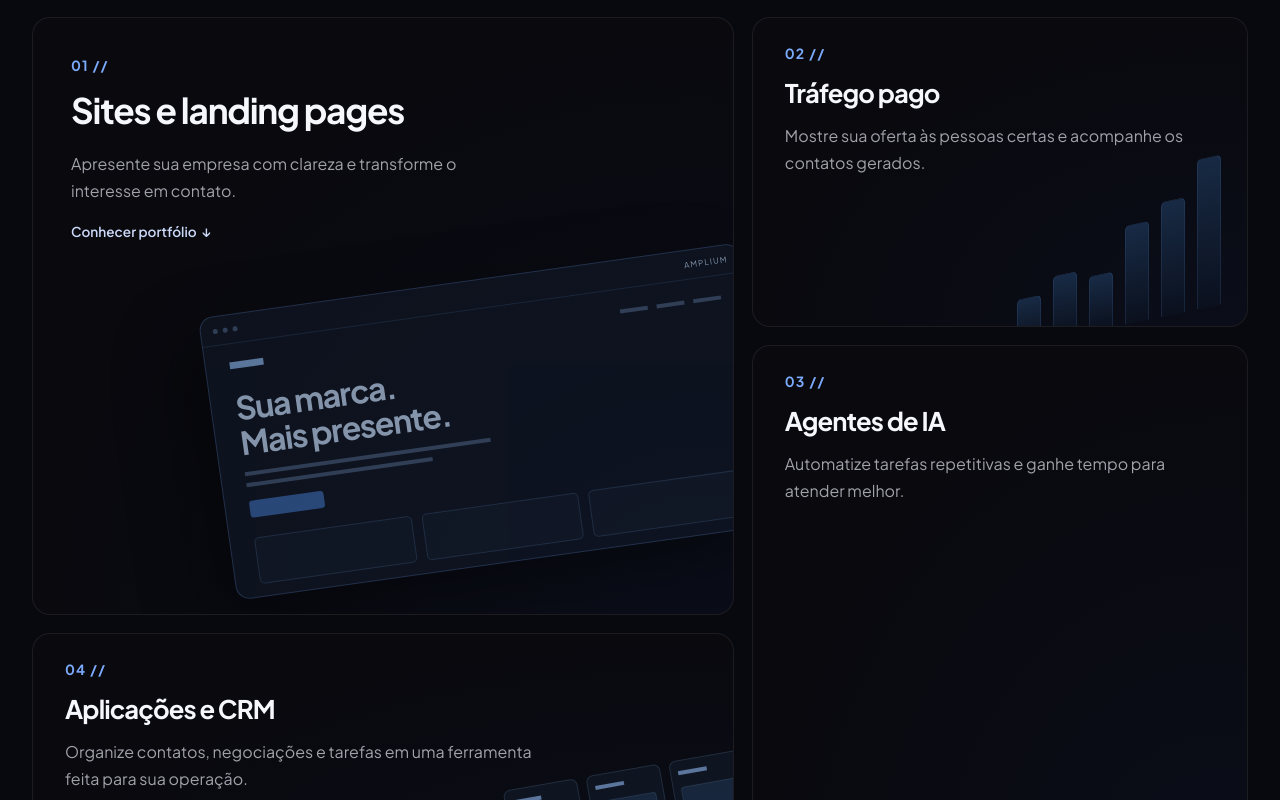
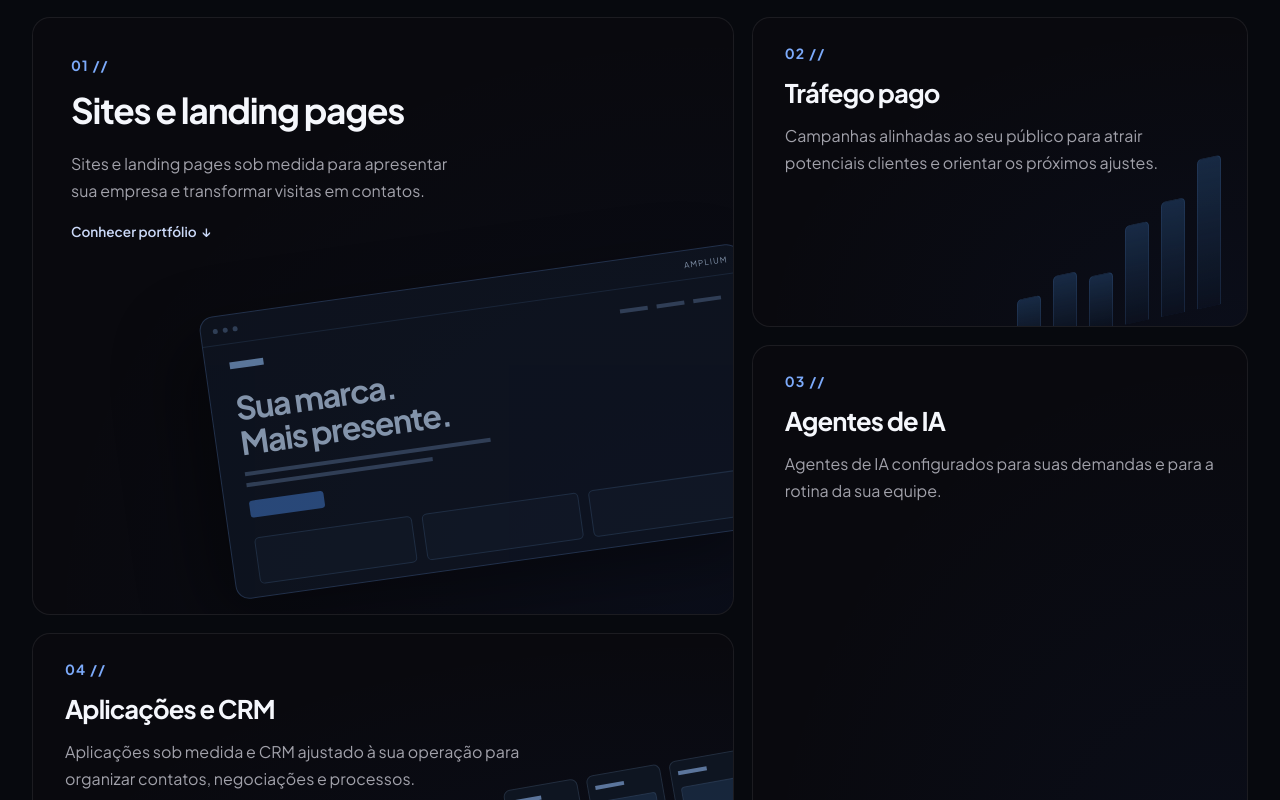
Before and after one commit to FranciscoNetoLima/amplium, a React (Vite) app: page / in a window 1280 px wide. Shown: the part 1160-1960 px from the top of the page. Built offline with nearby package versions, Linux system fonts and the light colour scheme.

Commit message:
copy: clarify tailored Amplium services

```diff
--- a/scripts/verify-language.mjs
+++ b/scripts/verify-language.mjs
@@ -21,7 +21,7 @@ try {
   const pt = renderToStaticMarkup(React.createElement(App));
   assert(
     pt.includes(
-      'Transformamos sua presença digital em oportunidades de negócio. Criamos sites, campanhas e automações que ajudam você a atrair os clientes certos, vender mais e simplificar a gestão da sua empresa.',
+      'Sites, sistemas e automações sob medida para atrair clientes, apoiar suas vendas e simplificar sua operação.',
     ),
   );
   const footer = pt.slice(pt.indexOf('<footer'), pt.indexOf('</footer>'));
@@ -34,7 +34,7 @@ try {
   locale.setLanguage('en');
   const en = renderToStaticMarkup(React.createElement(App));
   assert(en.includes('Solutions to move your business forward.'));
-  assert(en.includes('We turn your digital presence into business opportunities.'));
+  assert(en.includes('Custom websites, systems, and automations to attract customers'));
   assert(!en.includes('id="faq"'));
   assert(en.includes('What would you like to improve?'));
   assert(en.includes('All rights reserved. Technology, Amplified.'));
--- a/src/components/Hero.jsx
+++ b/src/components/Hero.jsx
@@ -26,7 +26,7 @@ export default function Hero() {
             </h1>
             <p>
               {t(
-                'Transformamos sua presença digital em oportunidades de negócio. Criamos sites, campanhas e automações que ajudam você a atrair os clientes certos, vender mais e simplificar a gestão da sua empresa.',
+                'Sites, sistemas e automações sob medida para atrair clientes, apoiar suas vendas e simplificar sua operação.',
               )}
             </p>
             <div className="hero-action">
--- a/src/components/Process.jsx
+++ b/src/components/Process.jsx
@@ -208,7 +208,7 @@ export default function Process() {
         </div>
         <p>
           {t(
-            'Entendemos seu objetivo, definimos a solução com você e colocamos tudo em funcionamento, com clareza em cada etapa.',
+            'Entendemos sua necessidade, definimos o escopo e desenvolvemos a solução com você, etapa por etapa.',
           )}
         </p>
       </div>
--- a/src/components/Services.jsx
+++ b/src/components/Services.jsx
@@ -22,7 +22,11 @@ export default function Services() {
             <span id="servico-landing-pages" className="service-anchor" aria-hidden="true" />
             <span className="service-number">01 //</span>
             <h3>{t('Sites e landing pages')}</h3>
-            <p>{t('Apresente sua empresa com clareza e transforme o interesse em contato.')}</p>
+            <p>
+              {t(
+                'Sites e landing pages sob medida para apresentar sua empresa e transformar visitas em contatos.',
+              )}
+            </p>
             <div className="service-visual website-preview" aria-hidden="true">
               <div className="preview-topbar">
                 <span></span>
@@ -59,7 +63,11 @@ export default function Services() {
           <article id="servico-trafego-pago" className="service-card service-card--ads reveal">
             <span className="service-number">02 //</span>
             <h3>{t('Tráfego pago')}</h3>
-            <p>{t('Mostre sua oferta às pessoas certas e acompanhe os contatos gerados.')}</p>
+            <p>
+              {t(
+                'Campanhas alinhadas ao seu público para atrair potenciais clientes e orientar os próximos ajustes.',
+              )}
+            </p>
             <div className="service-visual ads-preview" aria-hidden="true">
               <span></span>
               <span></span>
@@ -75,7 +83,9 @@ export default function Services() {
           >
             <span className="service-number">03 //</span>
             <h3>{t('Agentes de IA')}</h3>
-            <p>{t('Automatize tarefas repetitivas e ganhe tempo para atender melhor.')}</p>
+            <p>
+              {t('Agentes de IA configurados para suas demandas e para a rotina da sua equipe.')}
+            </p>
             <div className="service-visual automation-preview" aria-hidden="true">
               <span>{t('Entrada')}</span>
               <i></i>
@@ -89,7 +99,7 @@ export default function Services() {
             <h3>{t('Aplicações e CRM')}</h3>
             <p>
               {t(
-                'Organize contatos, negociações e tarefas em uma ferramenta feita para sua operação.',
+                'Aplicações sob medida e CRM ajustado à sua operação para organizar contatos, negociações e processos.',
               )}
             </p>
             <div className="service-visual crm-preview" aria-hidden="true">
@@ -118,7 +128,7 @@ export default function Services() {
             <h3 id="capture-heading">{t('Da divulgação à negociação.')}</h3>
             <p className="capture-description">
               {t(
-                'Anúncios, landing page e CRM conectados ajudam a acompanhar o caminho entre divulgação, contato e negociação. Sua equipe recebe o histórico para dar continuidade a cada oportunidade.',
+                'Conecte anúncios, landing page e CRM em um fluxo sob medida, do primeiro contato ao acompanhamento de cada oportunidade.',
               )}
             </p>
             <a
--- a/src/translations.json
+++ b/src/translations.json
@@ -448,5 +448,12 @@
   "Dashboard que reúne dados de campanhas, contatos e vendas.": "A dashboard bringing together campaign, contact, and sales data.",
   "CRM": "CRM",
   "Aplicações sob medida": "Custom applications",
-  "Dashboard": "Dashboard"
+  "Dashboard": "Dashboard",
+  "Sites, sistemas e automações sob medida para atrair clientes, apoiar suas vendas e simplificar sua operação.": "Custom websites, systems, and automations to attract customers, support sales, and simplify your operations.",
+  "Sites e landing pages sob medida para apresentar sua empresa e transformar visitas em contatos.": "Custom websites and landing pages to present your business and turn visits into inquiries.",
+  "Campanhas alinhadas ao seu público para atrair potenciais clientes e orientar os próximos ajustes.": "Campaigns tailored to your audience to attract potential customers and guide the next improvements.",
+  "Agentes de IA configurados para suas demandas e para a rotina da sua equipe.": "AI agents configured for your needs and your team's workflow.",
+  "Aplicações sob medida e CRM ajustado à sua operação para organizar contatos, negociações e processos.": "Custom applications and a CRM adapted to your operations to organize contacts, deals, and workflows.",
+  "Conecte anúncios, landing page e CRM em um fluxo sob medida, do primeiro contato ao acompanhamento de cada oportunidade.": "Connect ads, a landing page, and CRM in a tailored flow, from the first inquiry to following up on each opportunity.",
+  "Entendemos sua necessidade, definimos o escopo e desenvolvemos a solução com você, etapa por etapa.": "We understand your needs, define the scope, and develop the solution with you, step by step."
 }
```
